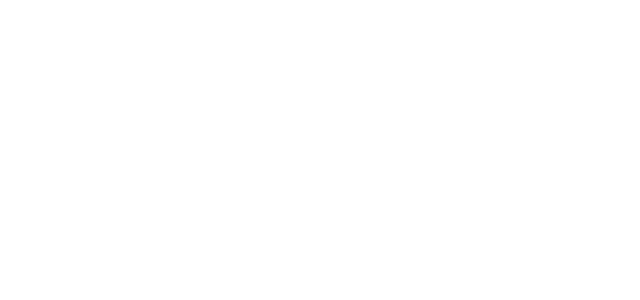
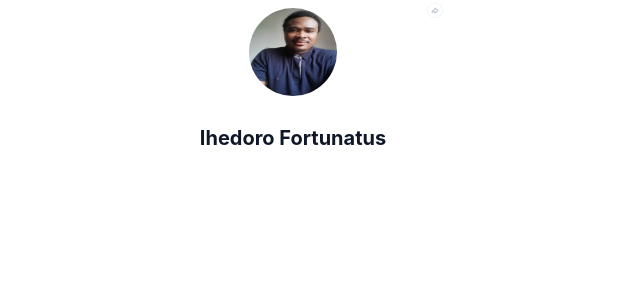
Before and after one commit to fortuneonyeka/hng-stage1, a React (Create React App) app: page / in a window 1280 px wide. Shown: the top 300 px of the page, without its empty margins (347-987 px from the left). Built offline with nearby package versions, Linux system fonts and the light colour scheme.

Commit message:
implement the profile section

```diff
--- a/src/App.css
+++ b/src/App.css
@@ -0,0 +1,51 @@
+.profile-container {
+  display: flex;
+  flex-direction: column;
+  align-items: center;
+  padding: 0px;
+  isolation: isolate;
+}
+
+#profile__img {
+  width: 88px;
+  height: 88px;
+  border-radius: 275px;
+}
+
+#profile__img:hover {
+  border: 2px solid indigo;
+  border-radius: 1px;
+}
+
+.icon {
+  position: absolute;
+  left: 60.5%;
+  width: 16px;
+  height: 15px;
+  top: 2.99px;
+}
+
+.icon:hover {
+  border: 1.66667px solid indigo;
+  color: indigo;
+}
+
+#slack {
+  width: 1152px;
+  height: 30px;
+  font-family: "Inter";
+  font-style: normal;
+  font-weight: 700;
+  font-size: 20px;
+  line-height: 30px;
+  text-align: center;
+  color: #101828;
+  flex: none;
+  order: 0;
+  flex-grow: 1;
+}
+
+#slack:hover {
+  text-decoration: underline blue;
+
+}
--- a/src/App.js
+++ b/src/App.js
@@ -1,10 +1,10 @@
 import './App.css';
-
+import Profile from "./components/profile/Profile";
 
 function App() {
   return (
     <div className="App">
-
+   <Profile/>
     </div>
   );
 }
--- /dev/null
+++ b/src/components/profile/Profile.jsx
@@ -0,0 +1,18 @@
+import React from "react";
+import profileImage from "./assets/images/profile.jpeg";
+import avatar from "./assets/images/_Avatar share buttonforward.png";
+
+const Profile = () => {
+  return (
+    <div className="profile-container">
+      <img src={profileImage} alt="Profile image" id="profile__img" />
+
+      <img className="icon" src={avatar} alt="forward avatar" />
+      <div>
+        <h4 id="slack">Ihedoro Fortunatus </h4>
+      </div>
+    </div>
+  );
+};
+
+export default Profile;
```
Also changed, not shown: src/components/profile/assets/images/_Avatar share buttonforward.png (added), src/components/profile/assets/images/profile.jpeg (added).
